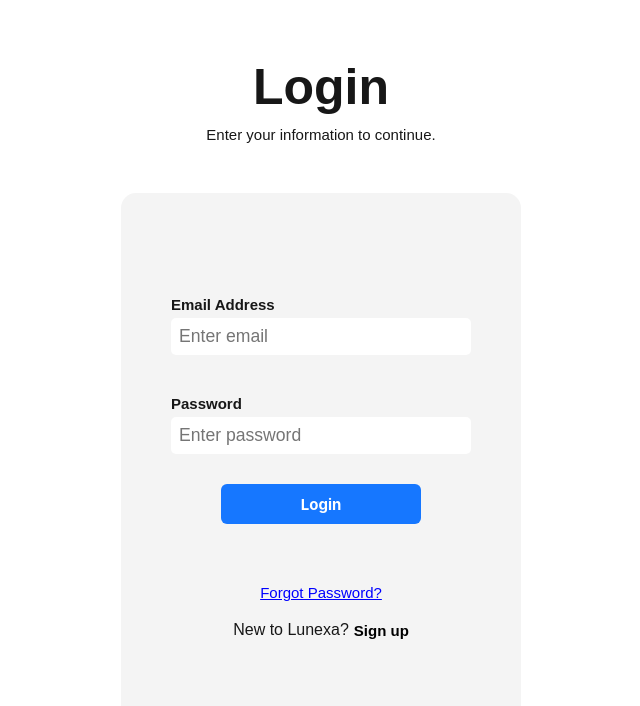
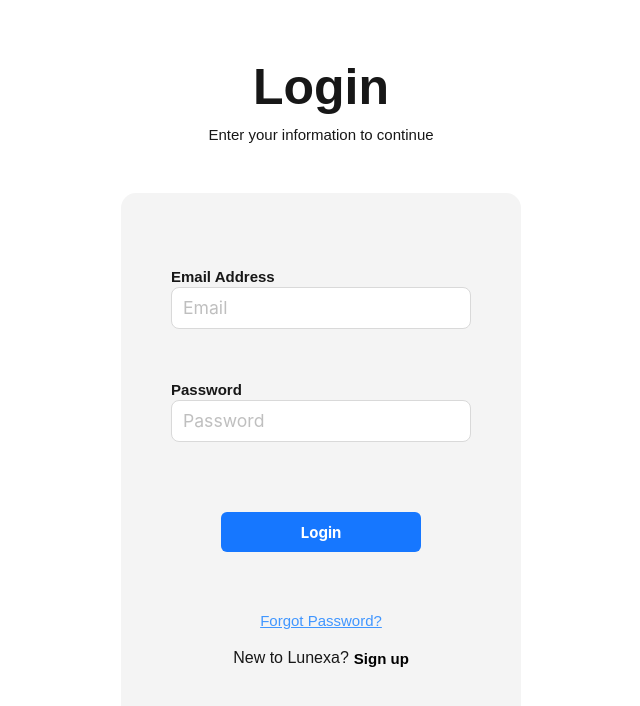
Before and after one commit to 2VSummerHack25/Lunexa, a Next.js app in the folder ui/: page /login in a window 1280 px wide. Shown: the top 706 px of the page, without its empty margins (319-959 px from the left). Built offline with nearby package versions, Linux system fonts and the light colour scheme.

Commit message:
Fixed code, used ant design input boxes, organized css, style changes

```diff
--- a/ui/app/login/page.js
+++ b/ui/app/login/page.js
@@ -1,6 +1,8 @@
 "use client";
 import styles from "./page.module.css";
 import { Button } from "antd";
+import { UserOutlined } from '@ant-design/icons';
+import { Input } from "antd";
 import Link from "next/link";
 import React, { useState } from 'react';
 export default function LoginPage() {
@@ -9,31 +11,17 @@ export default function LoginPage() {
     return (
         <div className={styles.pageContent}>
             <h1 className={styles.title}>Login</h1>
-            <h4 className={styles.subTitle}>Enter your information to continue.</h4>
+            <h4 className={styles.subTitle}>Enter your information to continue</h4>
             <div className={styles.formContainer}>
                 <form className={styles.form}>
                     <div className={styles.inputLabelContainer}>
                         <h4>Email Address</h4>
                     </div>
-                    <input
-                        className={styles.input}
-                        type="email"
-                        placeholder="Enter email"
-                        value={email}
-                        required
-                        onChange={(e) => setEmail(e.target.value)}
-                    />
+                    <Input className={styles.input} size = "large" placeholder="Email" />
                     <div className={styles.inputLabelContainer}>
                         <h4>Password</h4>
                     </div>
-                    <input
-                    className={styles.input}
-                        onChange={(e) => setPass(e.target.value)}
-                        type="password"
-                        placeholder="Enter password"
-                        value={password}
-                        required
-                    />
+                    <Input className={styles.input}size = "large" placeholder="Password" />
                 </form>
                 <Button color="grey" variant= "solid" type="primary" className={styles.submitButton} >Login</Button>
                     <Link href='/' className={styles.forgotPassword}>Forgot Password?</Link>
--- a/ui/app/login/page.module.css
+++ b/ui/app/login/page.module.css
@@ -1,3 +1,23 @@
+.pageContent{
+    background-color: white;
+    height: 100vh;
+    display: flex;
+    flex-direction: column;
+    align-items: center;
+    justify-content: center;
+}
+.title {
+    font-size: 50px;
+    font-weight: bold;
+    gap: 30px;
+    margin-bottom: 10px;
+    size: 200px;
+}
+.subTitle{
+    font-size: 15px;
+    margin-bottom: 50px;
+    font-weight: normal;
+}
 .formContainer{
     display: flex;
     align-items: center;
@@ -17,63 +37,36 @@
     display: flex;
     flex-direction: column;
     align-items: center;
-    gap: 20px;
+    gap: 2px;
     justify-content: center;
     size: 30px;
     align-content: space-between;
     width:auto;
 }
 
-.title {
-    font-size: 50px;
-    font-weight: bold;
-    gap: 30px;
-    margin-bottom: 10px;
-    size: 200px;
-
-}
-.subTitle{
-    font-size: 15px;
-    margin-bottom: 50px;
-    font-weight: normal;
-}
-.input {
-    font-size: 1.1rem;
-    padding: 8px;
-    size: 90px;
-    width: 300px;
-    border-radius: 5px;
-    border-style: none;
-    margin-bottom: 20px;
-
-}
 .inputLabelContainer{
     text-align: left;
     display: flex;
     align-self: flex-start;
-    margin-bottom: -15px;
     font-size: 15px;
 
 }
-.pageContent{
-    background-color: white;
-    height: 100vh;
-    display: flex;
-    flex-direction: column;
-    align-items: center;
-    justify-content: center;
+.input {
+    font-size: 1.1rem;
+    width: 300px;
+    margin-bottom: 50px;
 }
+
 .submitButton {
     width: 200px;
     height: 40px;
     font-size: 15px;
     font-weight: bold;
-    margin-top: -10px;
     margin-bottom: 40px;
 }
 .forgotPassword {
     font-size: 15px;
-    color: blue;
+    color: #4096ff;
     gap:2px;
     text-decoration: underline;
 }
```
